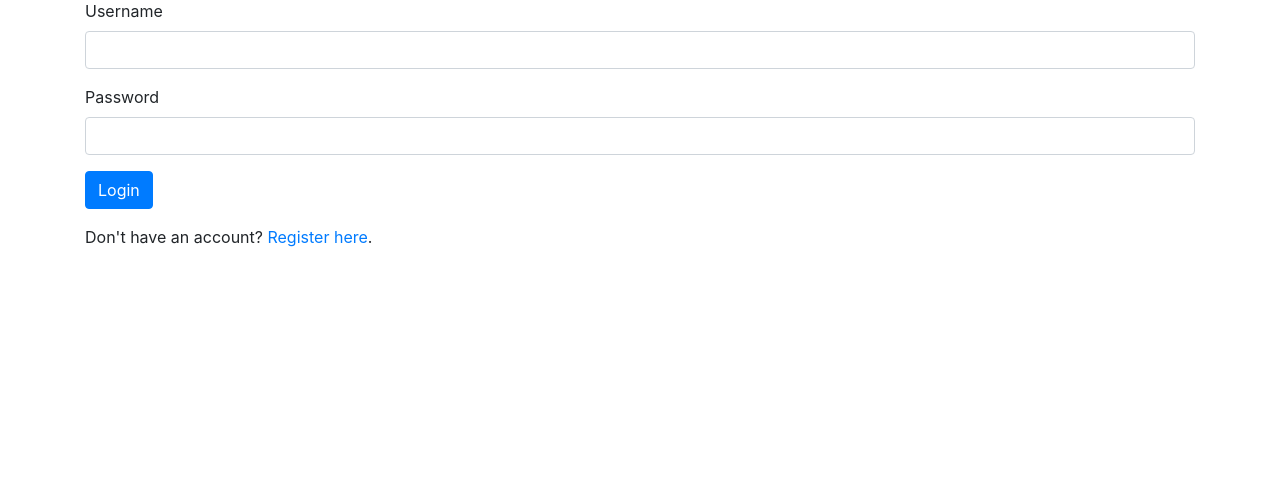
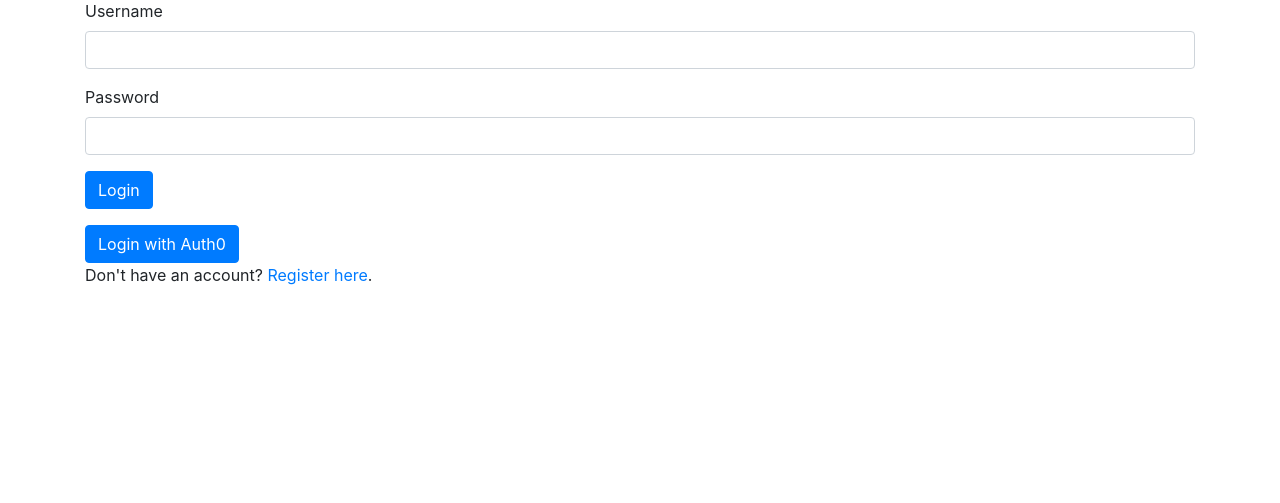
Before and after one commit to benborszcz/CampusDeals, a Flask app: page /login in a window 1280 px wide. Shown: the part 137-640 px from the top of the page. Run offline with Flask 3, Linux system fonts and the light colour scheme; parts of the project's set-up code (start-up, migrations or seed data) failed here and were passed over; some libraries are stand-ins or nearby versions.

Commit message:
Auth0 login button created for auth0-login route

```diff
--- a/app/templates/login.html
+++ b/app/templates/login.html
@@ -27,5 +27,10 @@
             {{ form.submit(class_='btn btn-primary') }}
         </div>
     </form>
+
+    <form action="{{ url_for('auth0-login') }}" method="post">
+        <button type="submit" class="btn btn-primary">Login with Auth0</button>
+    </form>
+
     <p>Don't have an account? <a href="{{ url_for('auth.register') }}">Register here</a>.</p>
 {% endblock %}
```
